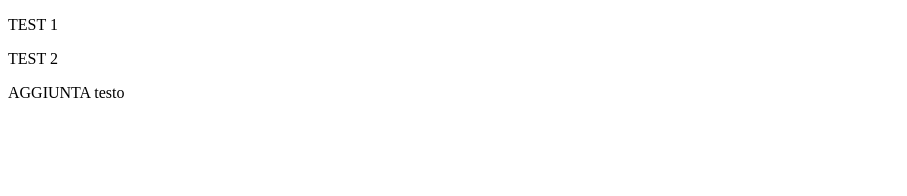
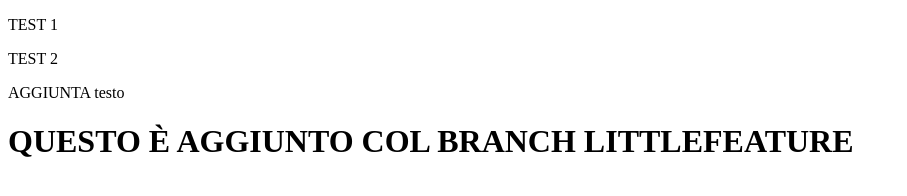
Before and after one commit to marcocrupi/testGit, a plain HTML site: page index.html in a window 1280 px wide. Shown: the whole page, without its empty margins (0-907 px from the left). Drawn offline with Linux system fonts and the light colour scheme.

Commit message:
changing text

```diff
--- a/index.html
+++ b/index.html
@@ -10,5 +10,6 @@
     <p>TEST 1</p>
     <p>TEST 2</p>
     <p>AGGIUNTA testo</p>
+<h1>QUESTO È AGGIUNTO COL BRANCH LITTLEFEATURE</h1>
 </body>
 </html>
```
